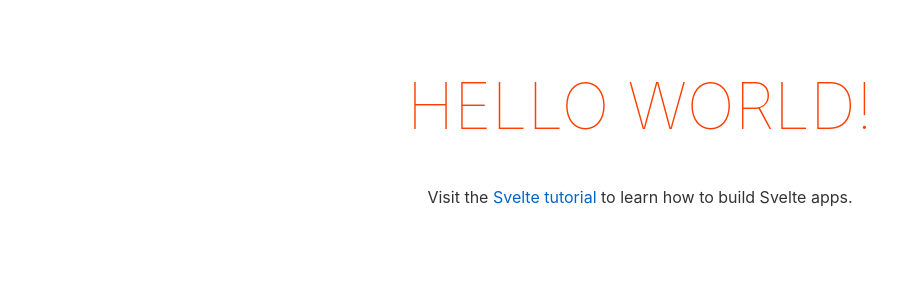
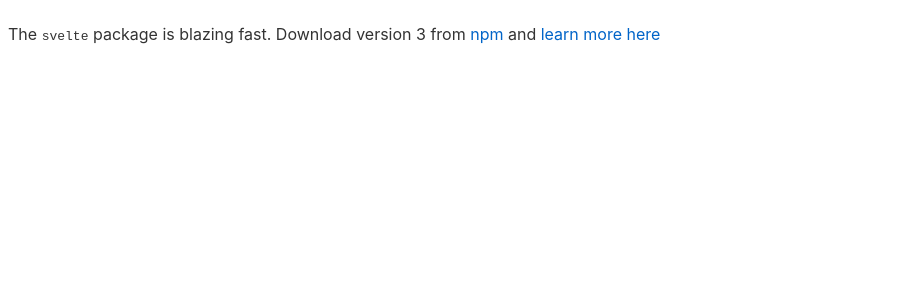
Before and after one commit to kaineer/tutorial-svelte, a Svelte app: page / in a window 1280 px wide. Shown: the top 300 px of the page, without its empty margins (0-917 px from the left). Built offline with nearby package versions, Linux system fonts and the light colour scheme.

Commit message:
Добавляет код для 03. Пропсы в объекте

```diff
--- a/src/App.svelte
+++ b/src/App.svelte
@@ -1,28 +1,12 @@
 <script>
-  export let name;
+  import Info from './Info.svelte';
+
+  const pkg = {
+    name: 'svelte',
+    version: 3,
+    speed: 'blazing',
+    website: 'https://svelte.dev'
+  };
 </script>
 
-<main>
-  <h1>Hello {name}!</h1>
-  <p>Visit the <a href="https://svelte.dev/tutorial">Svelte tutorial</a> to learn how to build Svelte apps.</p>
-</main>
-
-<style>
-  main {
-    text-align: center;
-    padding: 1em;
-    max-width: 240px;
-    margin: 0 auto;
-  }
-  h1 {
-    color: #ff3e00;
-    text-transform: uppercase;
-    font-size: 4em;
-    font-weight: 100;
-  }
-  @media (min-width: 640px) {
-    main {
-      max-width: none;
-    }
-  }
-</style>
+<Info {...pkg} />
--- /dev/null
+++ b/src/Info.svelte
@@ -0,0 +1,10 @@
+<script>
+  export let name;
+  export let version;
+  export let speed;
+  export let website;
+</script>
+
+<p>
+  The <code>{name}</code> package is {speed} fast. Download version {version} from <a href="https://www.npmjs.com/package/{name}">npm</a> and <a href={website}>learn more here</a>
+</p>
```
